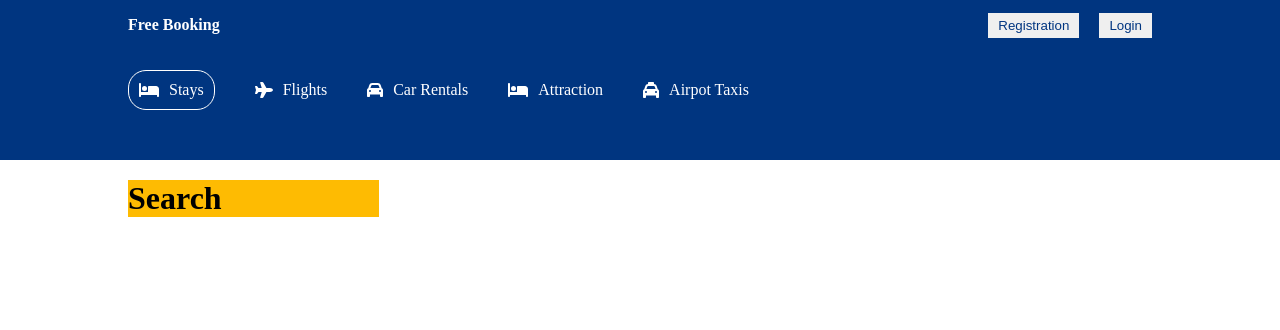
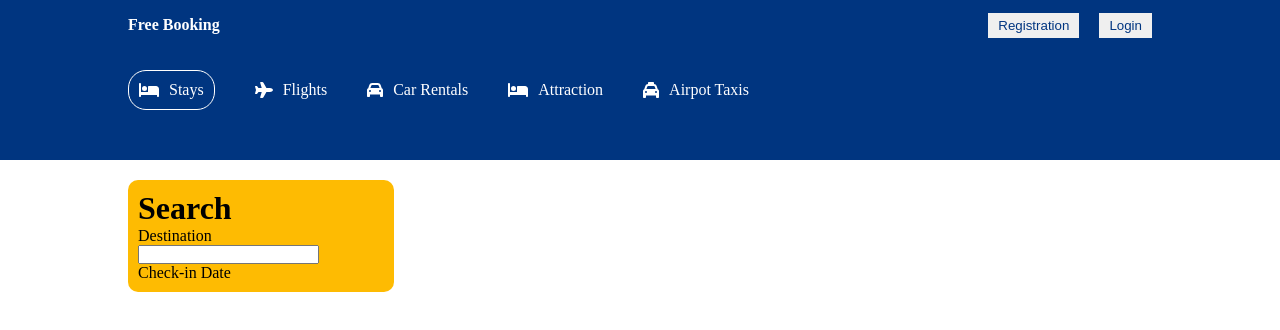
Before and after one commit to iprasandeep/hotel-booking, a React (Create React App) app: page /hotels in a window 1280 px wide. Shown: the top 330 px of the page. Built offline with nearby package versions, Linux system fonts and the light colour scheme.

Commit message:
onClick function added!

```diff
--- a/src/components/header/Header.jsx
+++ b/src/components/header/Header.jsx
@@ -6,17 +6,19 @@ import { DateRange } from 'react-date-range';
 import 'react-date-range/dist/styles.css'; // main css file
 import 'react-date-range/dist/theme/default.css'; // theme css file
 import {format} from 'date-fns';
+import { useNavigate } from 'react-router-dom';
 
 const Header = ({type}) => {
 
-  const [openDate, setopenDate] = useState(false);
+  const [destination, setDestination] = useState("");
+  const [openDate, setOpenDate] = useState(false);
 
   const [date, setDate ] = useState([
     {
       startDate: new Date(),
       endDate: new Date(),
-      key: 'selection'
-    }
+      key: 'selection',
+    },
   ]);
 
   // for selecting children and adult
@@ -25,7 +27,7 @@ const Header = ({type}) => {
     adult: 1,
     children: 0,
     room: 1,
-  })
+  });
 
   // Onlick Function to handle increatement and decrement
   const handleOption = (name, operation)=>{
@@ -35,6 +37,10 @@ const Header = ({type}) => {
     }})
   }
 
+  const navigate = useNavigate()
+  const handleSearch = ()=>{
+    navigate('/hotels', {state:{destination, date, options}})
+  }
   return (
     <div className='header'>
         <div className={type === 'list'? 'headerContainer listMode': 'headerContainer'}>
@@ -75,11 +81,12 @@ const Header = ({type}) => {
               type="text"
               placeholder='Where are you going?'
               className='headerSearchInput'
+              onClick={e=>setDestination(e.target.value)}
               />
             </div>
             <div className="headerSearchItem">
               <FontAwesomeIcon icon={faCalendarDays} className='headerIcon' />
-              <span  onClick={()=>setopenDate(!openDate)} className='headerSearchText'>{`${format(date[0].startDate, 'MM/dd/yyyy')} to ${format(date[0].endDate, 'MM/dd/yyyy')}`}</span>
+              <span  onClick={()=>setOpenDate(!openDate)} className='headerSearchText'>{`${format(date[0].startDate, 'MM/dd/yyyy')} to ${format(date[0].endDate, 'MM/dd/yyyy')}`}</span>
               { openDate && <DateRange
               editableDateInputs = {true}
               onChange = {item => setDate([item.selection])}
@@ -131,7 +138,7 @@ const Header = ({type}) => {
               )}
               </div>
             <div className="headerSearchItem">
-              <button className='headerBtn'>Search</button>
+              <button className='headerBtn' onClick={handleSearch}>Search</button>
             </div>
           </div>
 
--- a/src/pages/list/List.jsx
+++ b/src/pages/list/List.jsx
@@ -2,8 +2,13 @@ import React from 'react';
 import './list.css';
 import Navbar from '../../components/navbar/Navbar';
 import Header from '../../components/header/Header';
+import { useLocation } from 'react-router-dom';
+import { useState } from 'react/cjs/react.production.min';
 
 const List = () => {
+
+  const location = useLocation();
+  console.log(location)
   return (
     <div>
       <Navbar />
@@ -12,6 +17,15 @@ const List = () => {
         <div className="listWrapper">
           <div className="listSearch">
             <h1 className='lsTitle'>Search</h1>
+            <div className="lsItem">
+              <label htmlFor="">Destination</label>
+              <input type="text" />
+            </div>
+            <div className="lsItem">
+              <label htmlFor="">Check-in Date</label>
+
+            </div>
+
           </div>
           <div className="listResult"></div>
         </div>
--- a/src/pages/list/list.css
+++ b/src/pages/list/list.css
@@ -13,7 +13,18 @@
 .listSearch{
     flex:1;
     background-color: #febb02;
+    padding: 10px;
+    border-radius: 10px;
+    position: sticky;
+    top: 10px;
 }
+.IsTitle{
+    font-size: 20px;
+    color: gray;
+    margin-bottom: 10px;
+}
+
+
 .listResult{
     flex:3
 
```
